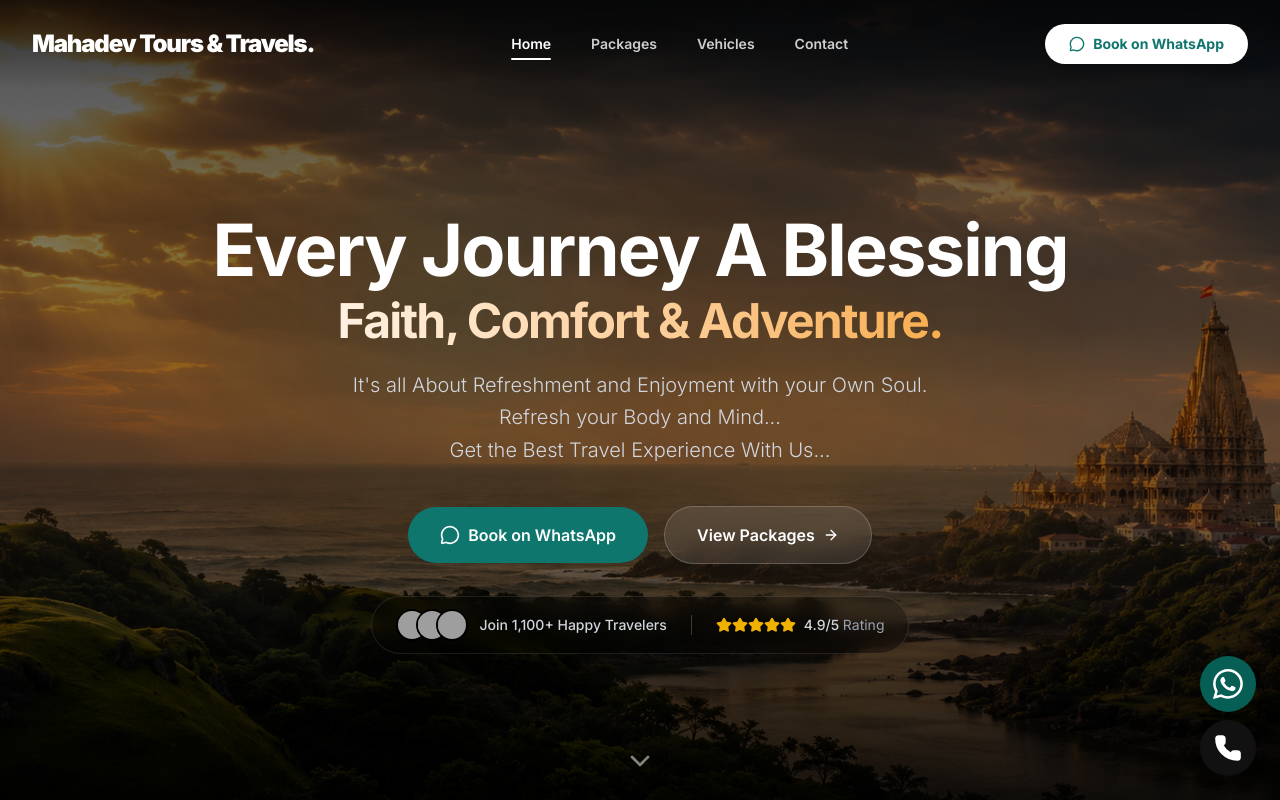
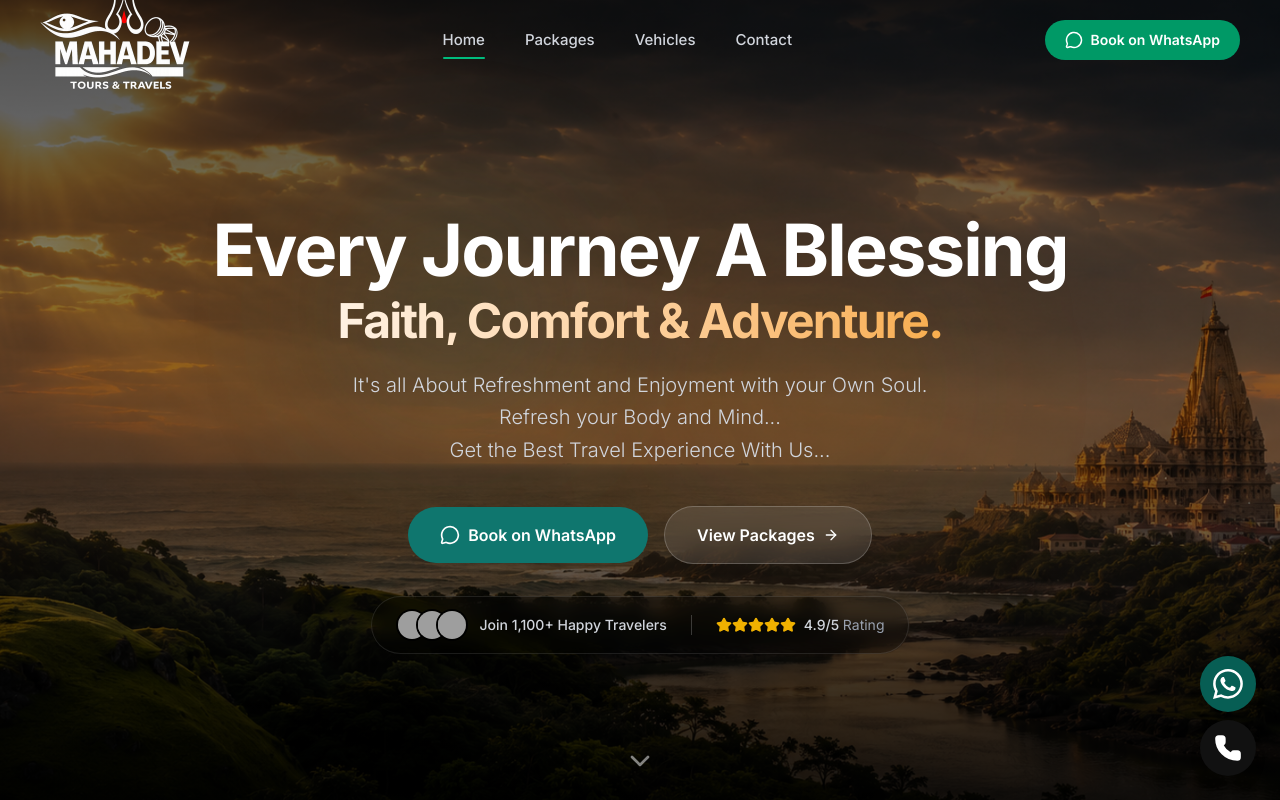
Before and after one commit to dhruvdxb/mahadev-tours-website, a Next.js app: page / in a window 1280 px wide. Shown: the top 800 px of the page. Built offline with nearby package versions, Linux system fonts and the light colour scheme; grey boxes are pictures that could not be loaded.

Commit message:
Update Navbar: added Glass UI, fixed logo sizing, and smoothed border transition

```diff
--- a/components/Navbar.tsx
+++ b/components/Navbar.tsx
@@ -1,10 +1,11 @@
 "use client";
 
-import { useState, useEffect } from "react";
+import { useEffect, useState } from "react";
 import Link from "next/link";
-import { motion, AnimatePresence } from "framer-motion";
+import Image from "next/image";
+import { usePathname } from "next/navigation";
+import { AnimatePresence, motion } from "framer-motion";
 import { Menu, X, MessageCircle } from "lucide-react";
-import { usePathname } from "next/navigation";
 
 const links = [
   { name: "Home", href: "/" },
@@ -14,65 +15,63 @@ const links = [
 ];
 
 export default function Navbar() {
-  const [isScrolled, setIsScrolled] = useState(false);
-  const [isMobileMenuOpen, setIsMobileMenuOpen] = useState(false);
   const pathname = usePathname();
+  const [scrolled, setScrolled] = useState(false);
+  const [mobileOpen, setMobileOpen] = useState(false);
 
-  // If we are not on the homepage, we always want the "scrolled" (solid) look
-  // so the text is readable on the white background of the sub-pages.
+  // Check if we are on the homepage
   const isHomePage = pathname === "/";
-  const isSolid = isScrolled || !isHomePage;
+
+  // Show the dark glass background if we scroll down, OR if we are NOT on the homepage
+  const showGlass = scrolled || !isHomePage;
 
   useEffect(() => {
-    const handleScroll = () => setIsScrolled(window.scrollY > 20);
-    window.addEventListener("scroll", handleScroll);
-    handleScroll(); // Check initially on load
-    return () => window.removeEventListener("scroll", handleScroll);
+    const onScroll = () => setScrolled(window.scrollY > 30);
+    onScroll();
+    window.addEventListener("scroll", onScroll);
+    return () => window.removeEventListener("scroll", onScroll);
   }, []);
 
   return (
+    <>
       <header
-      className={`fixed top-0 w-full z-50 transition-all duration-500 ${
-        isSolid
-          ? "bg-background/90 backdrop-blur-xl shadow-sm py-4"
-          : "bg-gradient-to-b from-black/50 to-transparent py-6"
+        className={`fixed inset-x-0 top-0 z-50 border-b transition-all duration-300 ${
+          showGlass
+            ? "bg-[#0B0F14]/80 backdrop-blur-md border-white/10 shadow-lg"
+            : "bg-transparent border-transparent"
         }`}
       >
-      <div className="container mx-auto px-4 md:px-8 max-w-7xl flex items-center justify-between">
+        <div className="mx-auto flex h-20 max-w-7xl items-center justify-between px-6 md:px-10">
 
-        {/* Logo */}
-        <Link href="/" className="flex items-center gap-2 group">
-          <span
-            className={`text-2xl font-black tracking-tighter transition-colors duration-300 ${
-              isSolid ? "text-primary" : "text-white"
-            }`}
-          >
-            Mahadev Tours & Travels<span className={isSolid ? "text-accent" : "text-white"}>.</span>
-          </span>
+          {/* Logo (Image-based) */}
+          <Link href="/" className="flex items-center">
+            <Image
+              src="/Mahadevlogo.png"
+              alt="Mahadev Tours & Travels"
+              width={200}
+              height={120}
+              priority
+              className="h-20 md:h-25 w-auto object-contain"
+            />
           </Link>
 
-        {/* Desktop Navigation */}
+          {/* Desktop Nav */}
           <nav className="hidden md:flex items-center gap-10">
-          {links.map((link) => {
-            const isActive = pathname === link.href;
+            {links.map((item) => {
+              const active = pathname === item.href;
+
               return (
                 <Link
-                key={link.name}
-                href={link.href}
-                className={`relative text-sm font-semibold transition-colors duration-300 ${
-                  isActive
-                    ? (isSolid ? "text-primary" : "text-white")
-                    : (isSolid ? "text-muted-foreground hover:text-primary" : "text-white/80 hover:text-white")
-                }`}
+                  key={item.href}
+                  href={item.href}
+                  className="relative text-[15px] font-medium text-gray-300 transition hover:text-white"
                 >
-                {link.name}
-                {/* Active Indicator Underline */}
-                {isActive && (
+                  {item.name}
+
+                  {active && (
                     <motion.div
-                    layoutId="navbar-indicator"
-                    className={`absolute -bottom-1.5 left-0 right-0 h-0.5 rounded-full ${
-                      isSolid ? "bg-primary" : "bg-white"
-                    }`}
+                      layoutId="nav-active"
+                      className="absolute -bottom-2 left-0 right-0 h-[2px] rounded-full bg-emerald-500"
                     />
                   )}
                 </Link>
@@ -80,78 +79,123 @@ export default function Navbar() {
             })}
           </nav>
 
-        {/* CTA & Mobile Toggle */}
+          {/* Right side */}
           <div className="flex items-center gap-4">
             <Link
               href="https://wa.me/917802062340"
               target="_blank"
-            className={`hidden md:flex items-center gap-2 px-6 py-2.5 rounded-full text-sm font-bold transition-all duration-300 hover:scale-105 shadow-lg ${
-              isSolid
-                ? "bg-primary text-primary-foreground shadow-primary/20 hover:bg-primary/90"
-                : "bg-white text-primary shadow-black/20 hover:bg-white/90"
-            }`}
+              className="
+              hidden
+              md:flex
+              items-center
+              gap-2
+              rounded-full
+              bg-emerald-600
+              px-5
+              py-2.5
+              text-sm
+              font-semibold
+              text-white
+              transition
+              hover:bg-emerald-500
+              hover:shadow-lg
+              "
             >
-            <MessageCircle className="w-4 h-4" />
+              <MessageCircle size={18} />
               Book on WhatsApp
             </Link>
 
             <button
-            className={`md:hidden p-2 transition-colors ${
-              isSolid ? "text-foreground" : "text-white"
-            }`}
-            onClick={() => setIsMobileMenuOpen(true)}
-            aria-label="Open Menu"
+              onClick={() => setMobileOpen(true)}
+              className="md:hidden text-white"
             >
-            <Menu className="w-6 h-6" />
+              <Menu />
             </button>
           </div>
         </div>
+      </header>
 
-      {/* Mobile Menu */}
+      {/* Mobile */}
       <AnimatePresence>
-        {isMobileMenuOpen && (
+        {mobileOpen && (
+          <>
             <motion.div
-            initial={{ opacity: 0, y: -20 }}
-            animate={{ opacity: 1, y: 0 }}
-            exit={{ opacity: 0, y: -20 }}
-            className="absolute top-0 left-0 w-full h-screen bg-background p-4 flex flex-col z-50 md:hidden"
+              className="fixed inset-0 bg-black/70 backdrop-blur-sm z-40"
+              initial={{ opacity: 0 }}
+              animate={{ opacity: 1 }}
+              exit={{ opacity: 0 }}
+              onClick={() => setMobileOpen(false)}
+            />
+
+            <motion.div
+              initial={{ x: "100%" }}
+              animate={{ x: 0 }}
+              exit={{ x: "100%" }}
+              transition={{ duration: 0.3 }}
+              className="
+              fixed
+              right-0
+              top-0
+              z-50
+              h-full
+              w-80
+              bg-[#08111d]
+              border-l
+              border-white/10
+              p-8
+              "
             >
-            <div className="flex justify-between items-center mb-8 px-2">
-              <span className="text-2xl font-black tracking-tighter text-primary">Mahadev Tour & Travels</span>
-              <button onClick={() => setIsMobileMenuOpen(false)} className="p-2 bg-muted rounded-full">
-                <X className="w-5 h-5 text-foreground" />
+              <div className="flex justify-between items-center mb-8">
+                 <Image
+                  src="/Mahadevlogo.png"
+                  alt="Mahadev Tours & Travels"
+                  width={150}
+                  height={80}
+                  className="h-10 w-auto object-contain"
+                />
+                <button onClick={() => setMobileOpen(false)}>
+                  <X className="text-white" size={28} />
                 </button>
               </div>
-            <nav className="flex flex-col gap-2 px-2">
-              {links.map((link) => {
-                const isActive = pathname === link.href;
-                return (
+
+              <div className="mt-10 flex flex-col gap-8">
+                {links.map((item) => (
                   <Link
-                    key={link.name}
-                    href={link.href}
-                    onClick={() => setIsMobileMenuOpen(false)}
-                    className={`text-lg font-semibold px-4 py-4 rounded-2xl transition-colors ${
-                      isActive
-                        ? "bg-primary/10 text-primary"
-                        : "text-muted-foreground hover:bg-muted hover:text-foreground"
+                    key={item.href}
+                    href={item.href}
+                    onClick={() => setMobileOpen(false)}
+                    className={`text-xl ${
+                      pathname === item.href
+                        ? "text-emerald-400"
+                        : "text-white"
                     }`}
                   >
-                    {link.name}
+                    {item.name}
                   </Link>
-                );
-              })}
+                ))}
+
                 <Link
                   href="https://wa.me/917802062340"
-                target="_blank"
-                className="mt-6 flex items-center justify-center gap-2 bg-primary text-primary-foreground px-6 py-4 rounded-2xl font-bold shadow-lg shadow-primary/20"
+                  className="
+                  mt-4
+                  flex
+                  items-center
+                  justify-center
+                  gap-2
+                  rounded-xl
+                  bg-emerald-600
+                  py-3
+                  text-white
+                  "
                 >
-                <MessageCircle className="w-5 h-5" />
+                  <MessageCircle size={18} />
                   Book on WhatsApp
                 </Link>
-            </nav>
+              </div>
             </motion.div>
+          </>
         )}
       </AnimatePresence>
-    </header>
+    </>
   );
 }
```
Also changed, not shown: public/mahadevlogo.png (added). Lines whose indentation alone changed are shown as unchanged.
